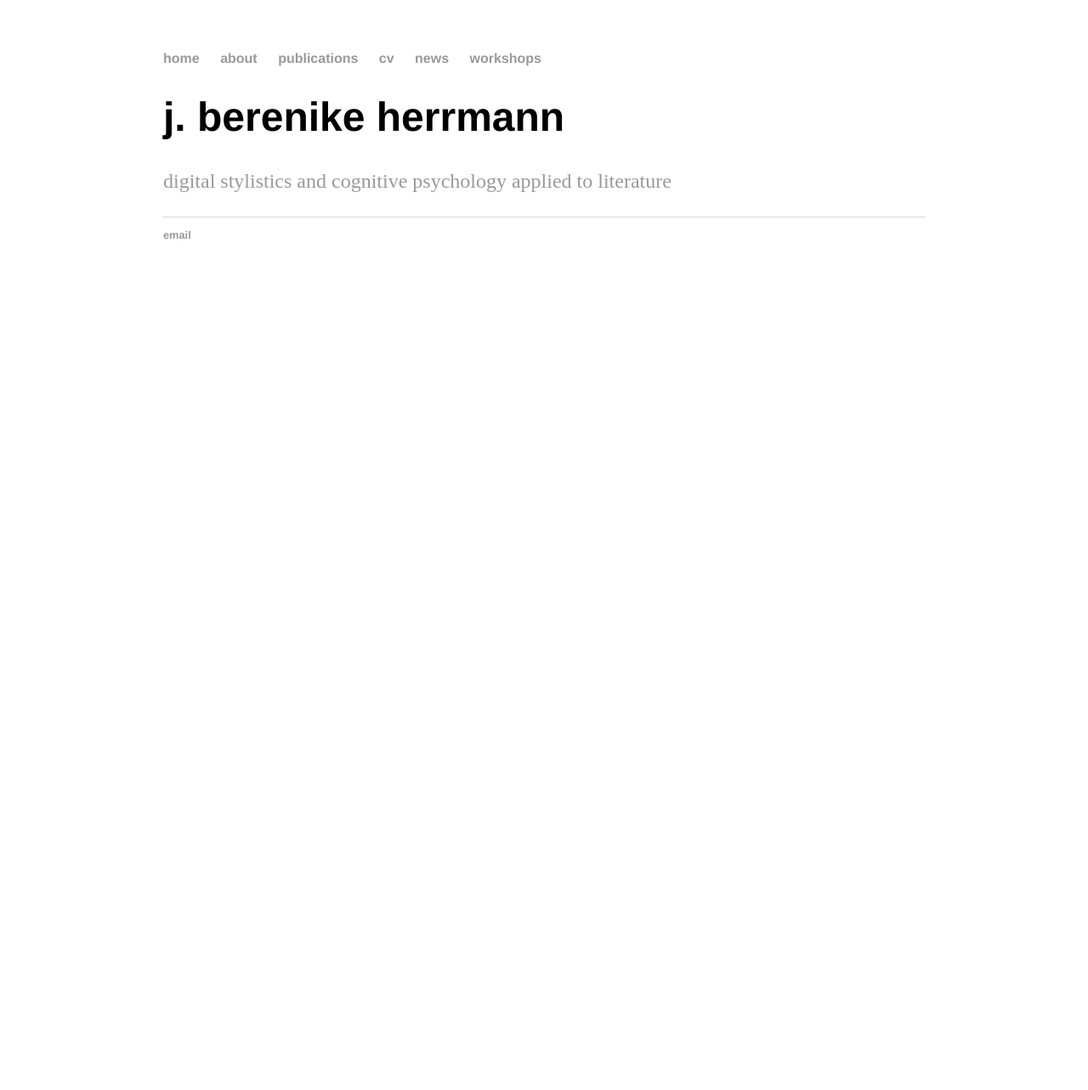
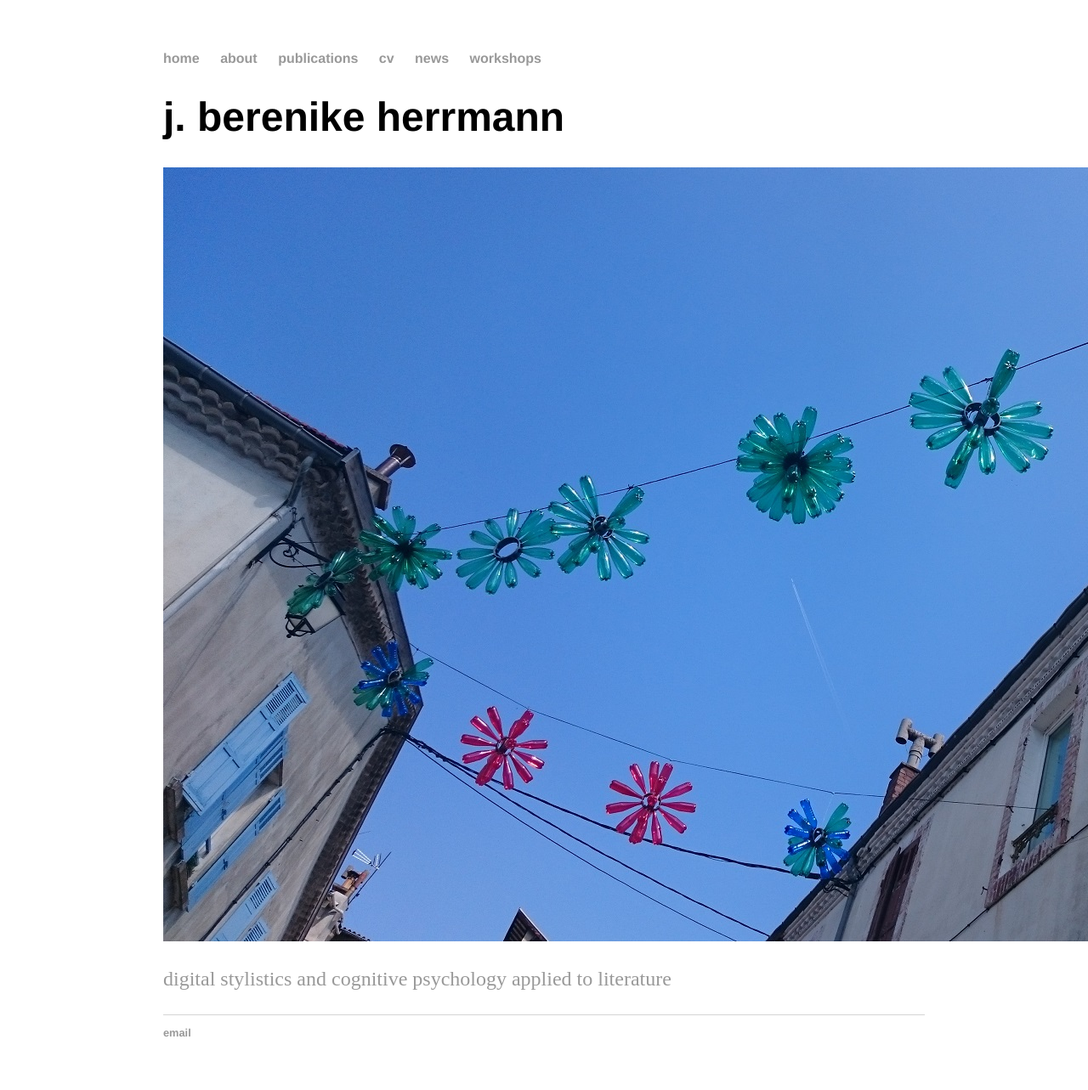
Before and after one commit to jberenike/jberenike.github.io, a Jekyll site: the page built from index.html, in a window 1280 px wide. Shown: the whole page at 85% size. Built offline with Jekyll 4.4.1, drawn with Linux system fonts in a browser that asks for light colours; before the commit the page ends 900 px from its top, so only the background shows below that.

Commit message:
Update index.html

```diff
--- a/index.html
+++ b/index.html
@@ -4,5 +4,6 @@ title: j. berenike herrmann
 ---
 <div class="blurb">
 	<h1>j. berenike herrmann</h1>
+	<img src="images/veynes.JPG" alt="veynes" class="ri" />
 	<p><a href="/about">digital stylistics and cognitive psychology applied to literature</a></p>
 </div><!-- /.blurb -->
```
